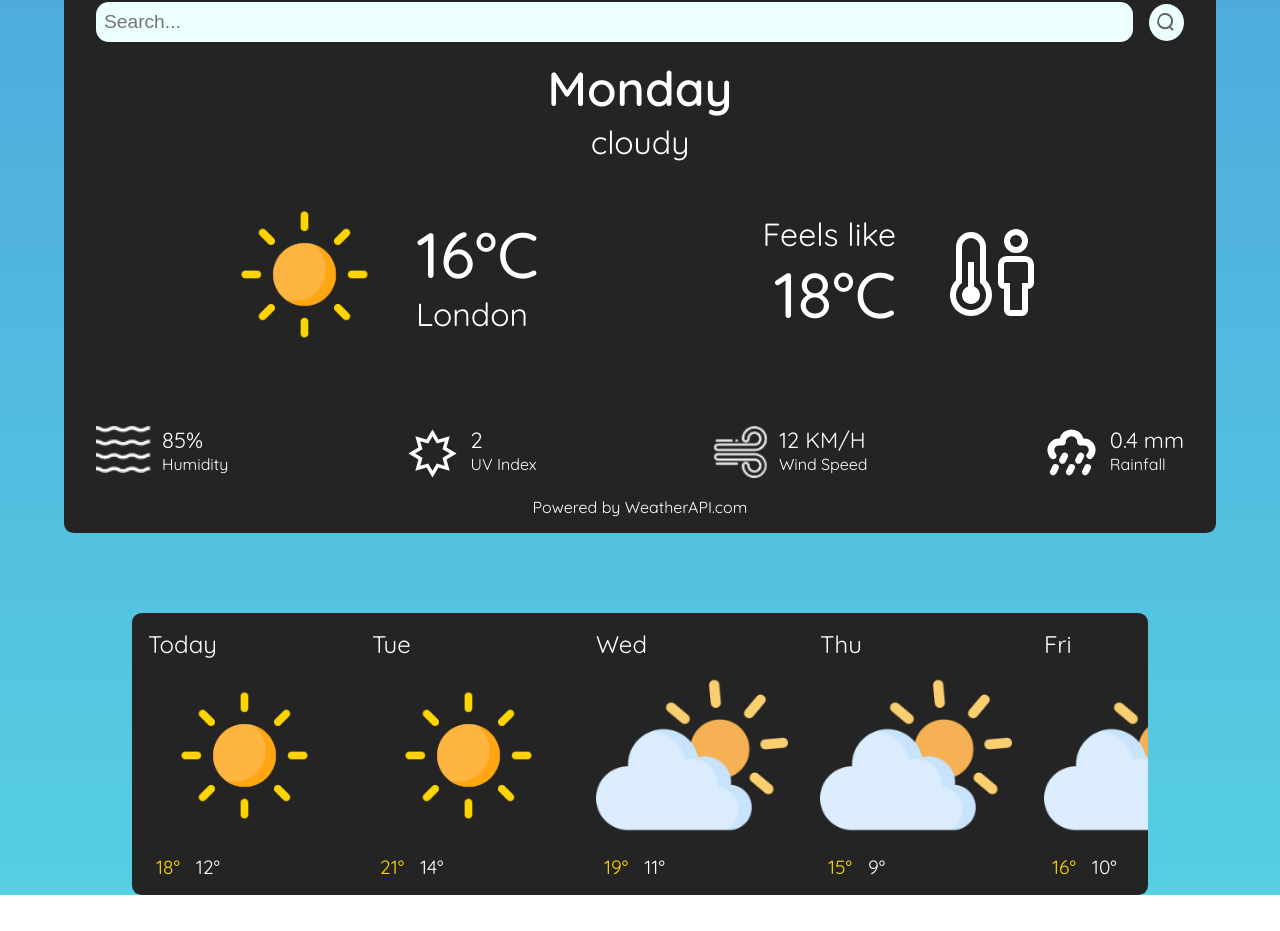
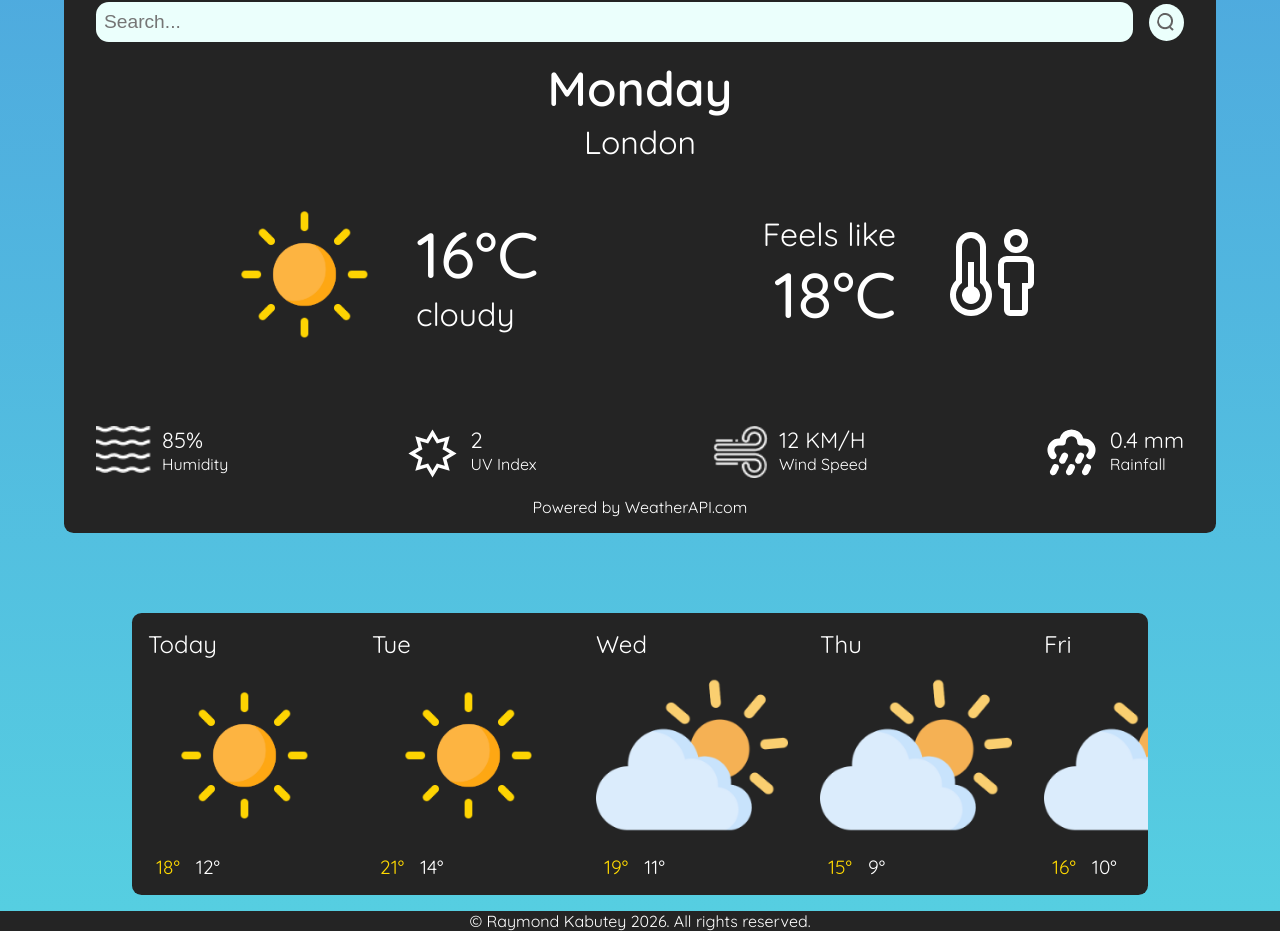
Before and after one commit to raymondk-7/weather-app, a React (Vite) app: page / in a window 1280 px wide. Shown: the part 78-1009 px from the top of the page. Before the commit the page ends 973 px from the top, so only its background shows below. Built offline with nearby package versions, Linux system fonts and the light colour scheme.

Commit message:
quick footer added

```diff
--- /dev/null
+++ b/src/App.css
@@ -0,0 +1,11 @@
+@import url('https://fonts.googleapis.com/css2?family=Quicksand:wght@300..700&display=swap');
+
+.appfooter {
+    font-family: Quicksand;
+    margin-top: 1em;
+    background-color: #242424;
+    color: white;
+    display: flex;
+    justify-content: center;
+    width: 100%;
+}
--- a/src/App.jsx
+++ b/src/App.jsx
@@ -1,6 +1,9 @@
 import React, { useState } from 'react'
+import './App.css';
+
 import Weather from './components/Weather'
 import Forecast from './components/Forecast'
+
 import allBackgrounds from './components/WeatherBackgrounds'
 import allIcons from './components/WeatherIcons'
 import clear_icon from './assets/clear.png'
@@ -38,7 +41,7 @@
                   clear_icon={clear_icon}
       />
 
-
+      <footer className='appfooter'>© Raymond Kabutey 2026. All rights reserved.</footer>
 
     </div>
   )
--- a/src/components/Weather.css
+++ b/src/components/Weather.css
@@ -62,12 +62,12 @@
     color: #ffffff;
 }
 
-.condition-text {
+.location {
     font-size: 2em;
 }
 
 
-/* Weather icon, temperature and location */
+/* Weather icon, temperature and condition-text */
 
 
 @keyframes fadeInOpacity {
@@ -103,7 +103,7 @@
     gap: 1rem;
 }
 
-.left-header .temp-location {
+.left-header .temp-condition {
     display: flex;
     flex-direction: column;
     align-items: flex-start;
@@ -121,7 +121,7 @@
     width: 12em;
 }
 
-.location, .feelsLike {
+.condition-text, .feelsLike {
     font-size: 2em;
 }
 
--- a/src/components/Weather.jsx
+++ b/src/components/Weather.jsx
@@ -111,7 +111,7 @@
 
           <div className='overview'>
             <p className='weekday'>{getDayOfWeek()}</p>
-            <p className='condition-text'>{weatherData.current.condition.text}</p>
+            <p className='location'>{weatherData.location.name}</p>
           </div>
 
           <div className='weather-main'>
@@ -121,9 +121,9 @@
                 alt='weather condition'
                 className='weather-icon'
               />
-              <div className='temp-location'>
+              <div className='temp-condition'>
                 <p className='temperature'>{Math.floor(weatherData.current.temp_c)}°C</p>
-                <p className='location'>{weatherData.location.name}</p>
+                <p className='condition-text'>{weatherData.current.condition.text}</p>
               </div>
             </div>
 
```
